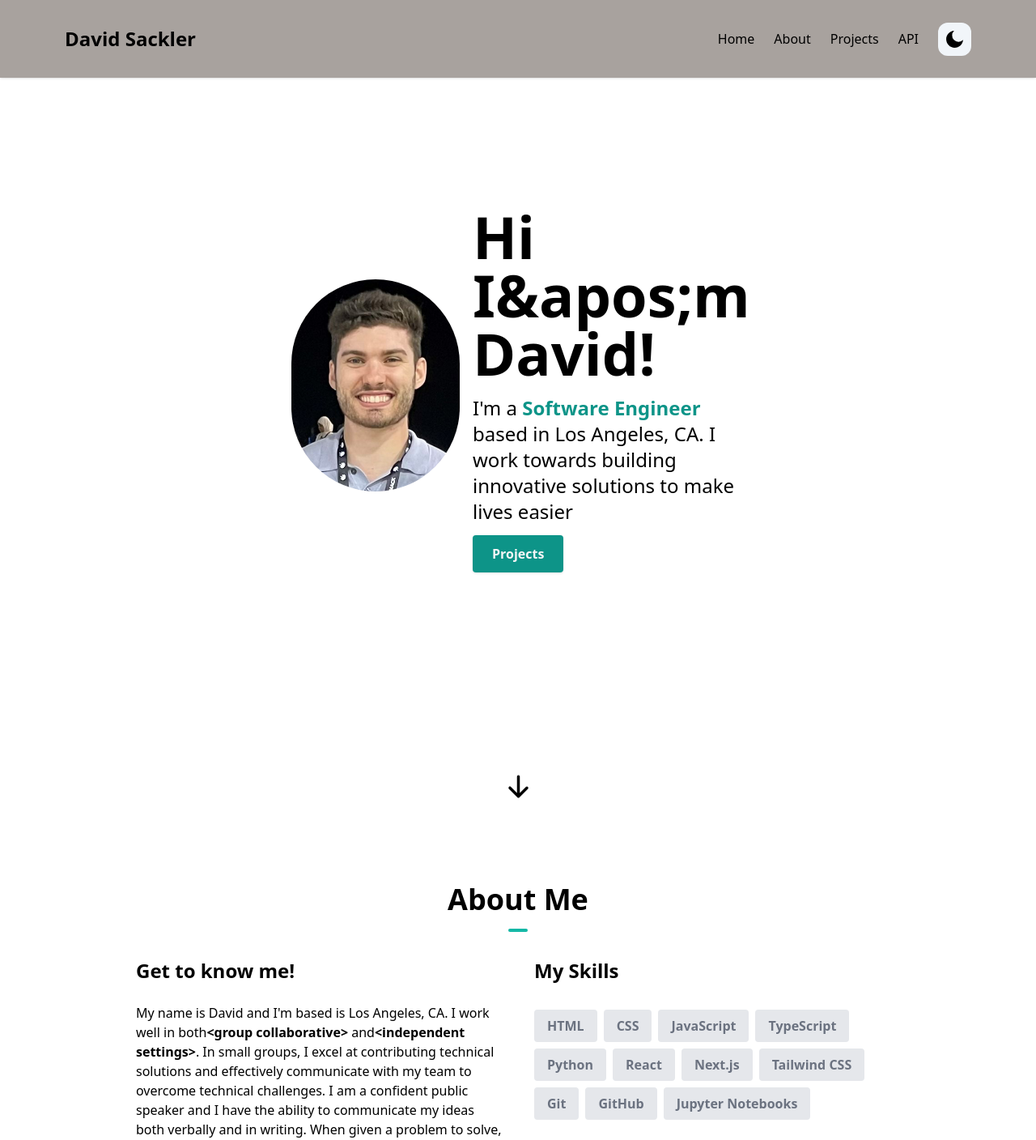
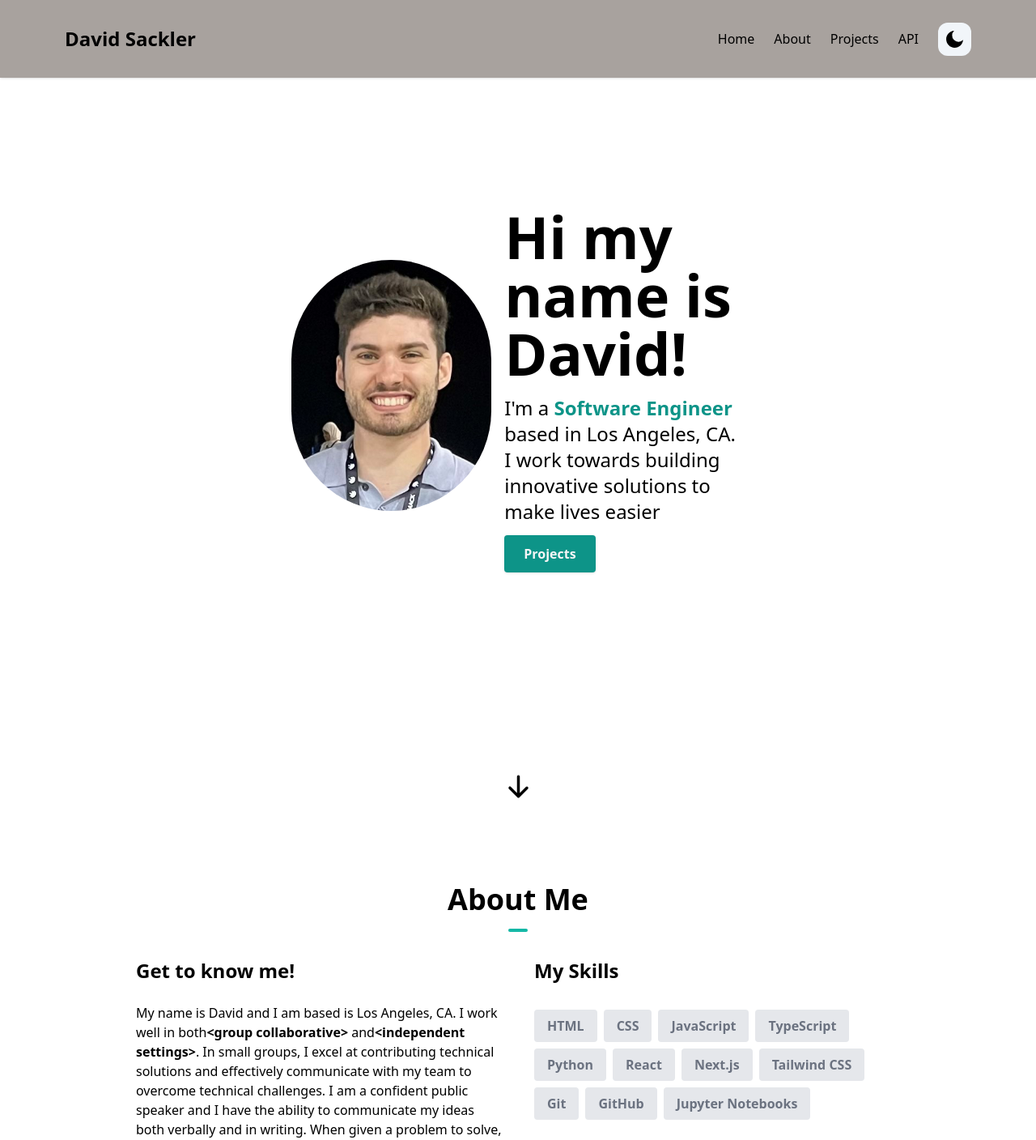
Before and after one commit to Dsackler/portfolio_website, a Next.js app: page / in a window 1280 px wide. Shown: the top 1408 px of the page at 81% size. Built offline with nearby package versions, Linux system fonts and the light colour scheme.

Commit message:
Resolved build issue

```diff
--- a/components/AboutSection.tsx
+++ b/components/AboutSection.tsx
@@ -29,8 +29,8 @@ export const AboutSection = () => {
               Get to know me!
             </h1>
             <p>
-              My name is David and I&apos;m based is Los Angeles, CA. I work
-              well in both
+              My name is David and I am based is Los Angeles, CA. I work well in
+              both
               <span className='font-bold'>&lt;group collaborative&gt;</span> and
               <span className='font-bold'>&lt;independent settings&gt;</span>.
               In small groups, I excel at contributing technical solutions and
--- a/components/HeroSection.tsx
+++ b/components/HeroSection.tsx
@@ -18,7 +18,7 @@ const HeroSection = () => {
           />
         </div>
         <div className='md:w-3/5 md:mt-2'>
-          <h1 className='font-bold text-4xl mt-6 md:text-7xl md:mt-0'>{`Hi I&apos;m David!`}</h1>
+          <h1 className='font-bold text-4xl mt-6 md:text-7xl md:mt-0'>{`Hi my name is David!`}</h1>
           <p className='text-lg mt-4 mb-6 md:text-2xl'>
             I&apos;m a{' '}
             <span className='font font-semibold text-teal-600'>
```
